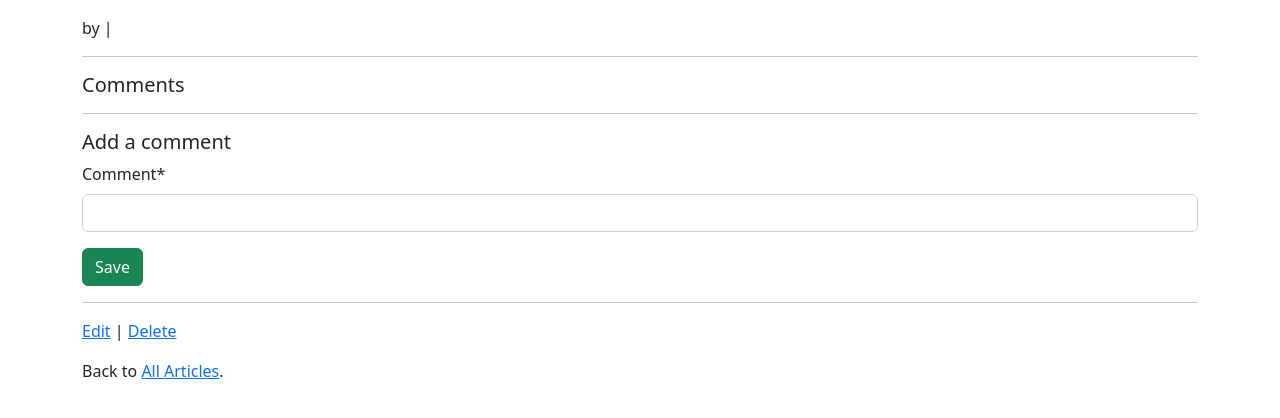
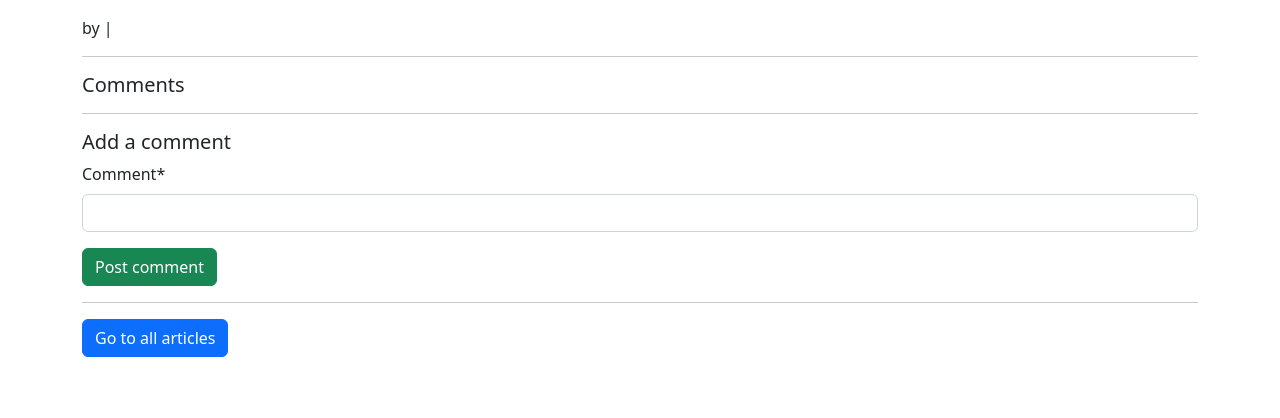
Before and after one commit to LudoTreb/news_paper, a Django app: template articles/templates/article_detail.html in a window 1280 px wide. Shown: the part 57-475 px from the top of the page. Run offline with Django 4.2, Linux system fonts and the light colour scheme; the template is opened without the code that fills it: values that come from a table or form of the project are taken from there, others are empty; parts of the project's set-up code (start-up, migrations or seed data) failed here and were passed over; some libraries are stand-ins or nearby versions.

Commit message:
change style button and display 'edit' & 'delete' if user is the article's author

```diff
--- a/articles/templates/article_detail.html
+++ b/articles/templates/article_detail.html
@@ -8,6 +8,12 @@
     <p>by {{ article.author }} | {{ article.date }}</p>
     <p>{{ article.body }}</p>
 </div>
+{% if user.username == article.author.username %}
+    <p>
+        <a href="{% url 'article_edit' article.pk %}" class="btn btn-outline-secondary btn-sm">Edit</a>
+        <a href="{% url 'article_delete' article.pk %}" class="btn btn-danger btn-sm ">Delete</a>
+    </p>
+{% endif %}
 <hr>
 <h5>Comments</h5>
 {% for comment in article.comment_set.all %}
@@ -19,12 +25,10 @@
 <h5>Add a comment</h5>
 <form method="POST">{% csrf_token %}
     {{ form|crispy }}
-    <button class="btn btn-success ml-2" type="submit">Save</button>
+    <button class="btn btn-success ml-2" type="submit">Post comment</button>
 </form>
 <hr>
-<p><a href="{% url 'article_edit' article.pk %}">Edit</a> |
-   <a href="{% url 'article_delete' article.pk %}">Delete</a></p>
-<p>Back to <a href="{% url 'article_list' %}">All Articles</a>.</p>
+<p><a href="{% url 'article_list' %}" class="btn btn-primary">Go to all articles</a></p>
 
 
 {% endblock content %}
```
